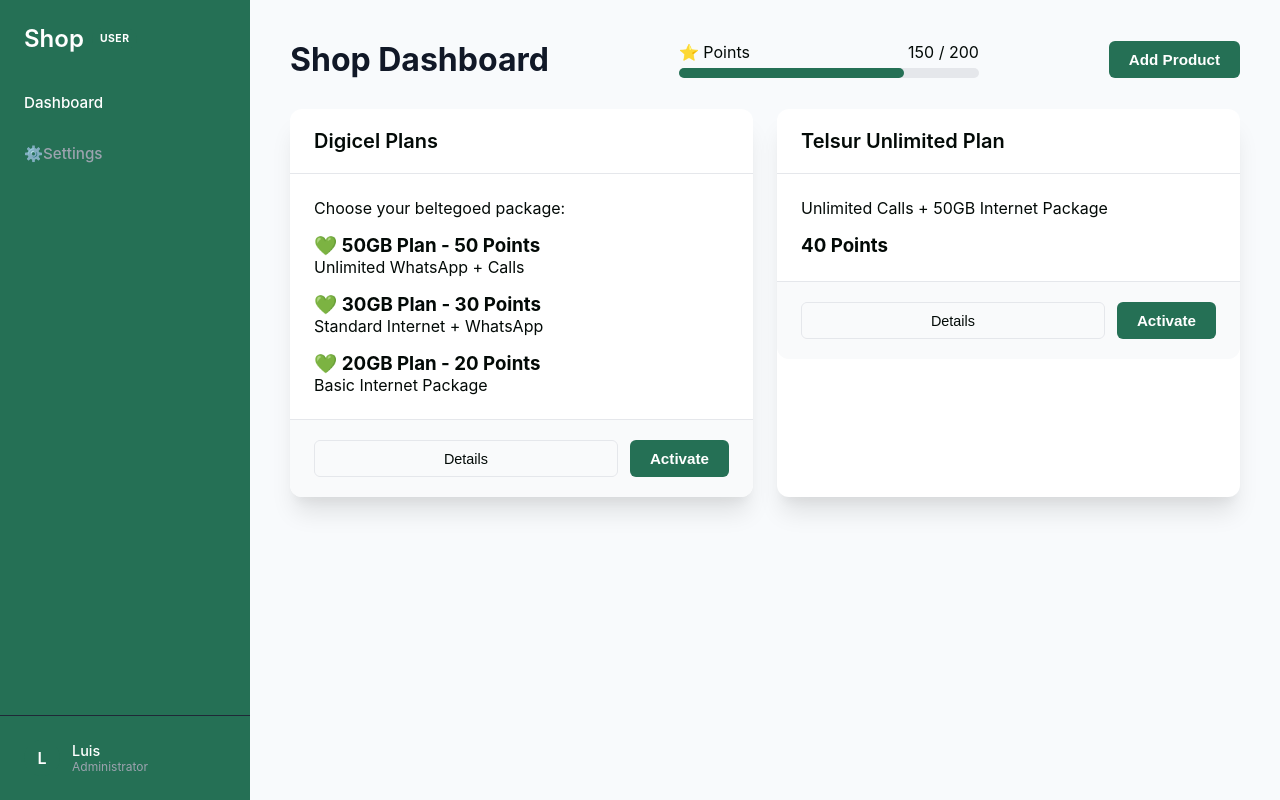
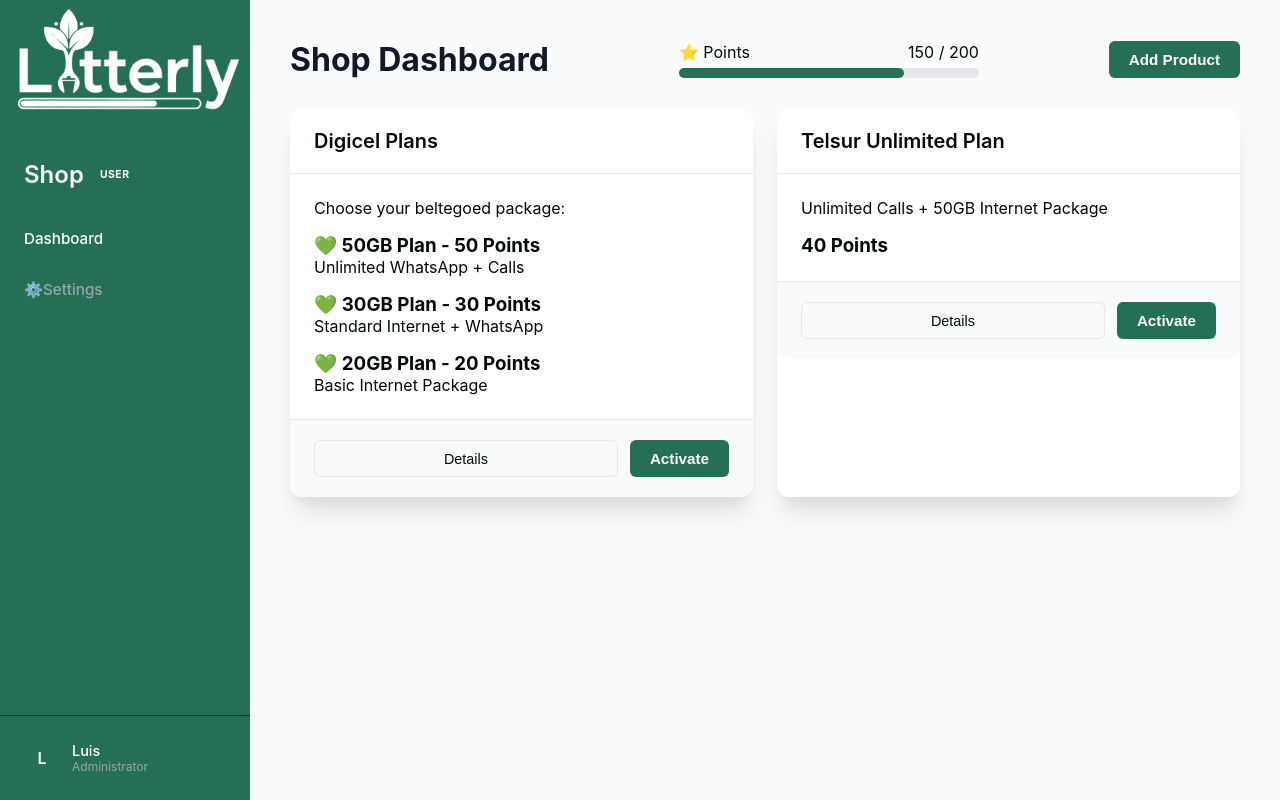
Before and after one commit to Blizzorde/litterly, a website: page litterly-frontend/pages/shop.html in a window 1280 px wide. Drawn offline with Linux system fonts and the light colour scheme.

```diff
--- a/litterly-frontend/pages/shop.html
+++ b/litterly-frontend/pages/shop.html
@@ -13,11 +13,12 @@
 
     <!-- SIDEBAR -->
     <aside class="sidebar">
+      <img src="../assets/log-litterly.png" alt="Litterly Logo" class="sidebar-logo" />
 
       <div class="brand">
         <div class="logo">
           Shop
-          <span class="admin-badge">user</span>
+          <span class="admin-badge">user </span>
         </div>
       </div>
 
```
Also changed, not shown: litterly-frontend/assets/log-litterly.png (added).
